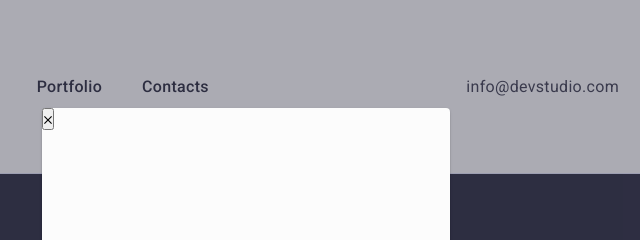
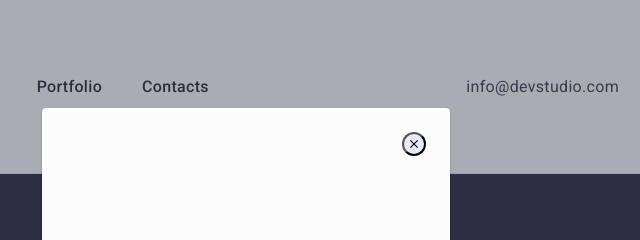
Before and after one commit to kristine19lopez/goit-markup-hw-05, a plain HTML site: page index.html in a window 1280 px wide. Both pictures are taken after a click on the button "Order Service". Shown: the top 240 px of the page, 394-1034 px from the left. Drawn offline with nearby package versions, Linux system fonts and the light colour scheme; files whose address does not match are found by name.

Commit message:
Update index.html

```diff
--- a/index.html
+++ b/index.html
@@ -551,7 +551,7 @@
     <!-- HW5  modal window-->
     <div class="modal-data is-hidden" data-modal>
         <div class="modal-window">
-            <button type="button" class="button-modal-"data-modal-close>
+            <button type="button" class="button-modal"data-modal-close>
                 <svg
                 class="modal-close"
                 xmlns="http://www.w3.org/2000/svg"
```
